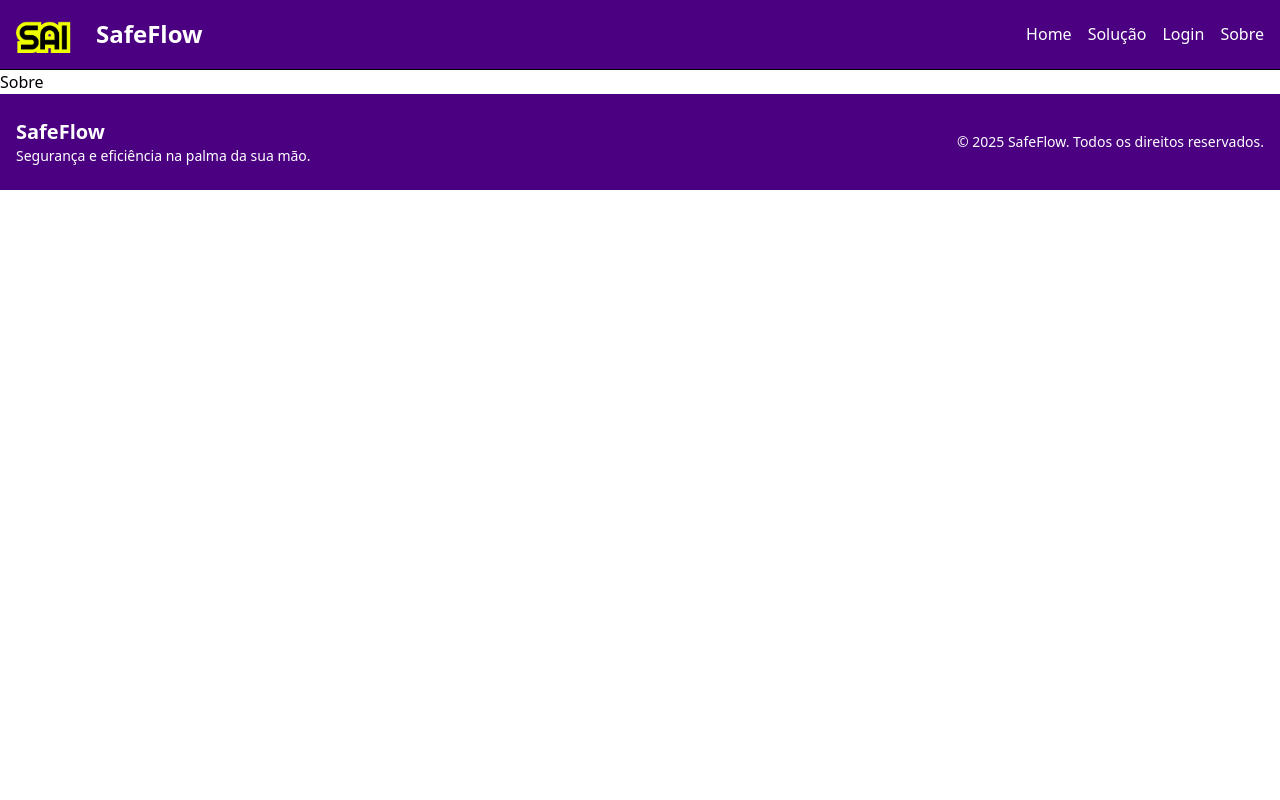
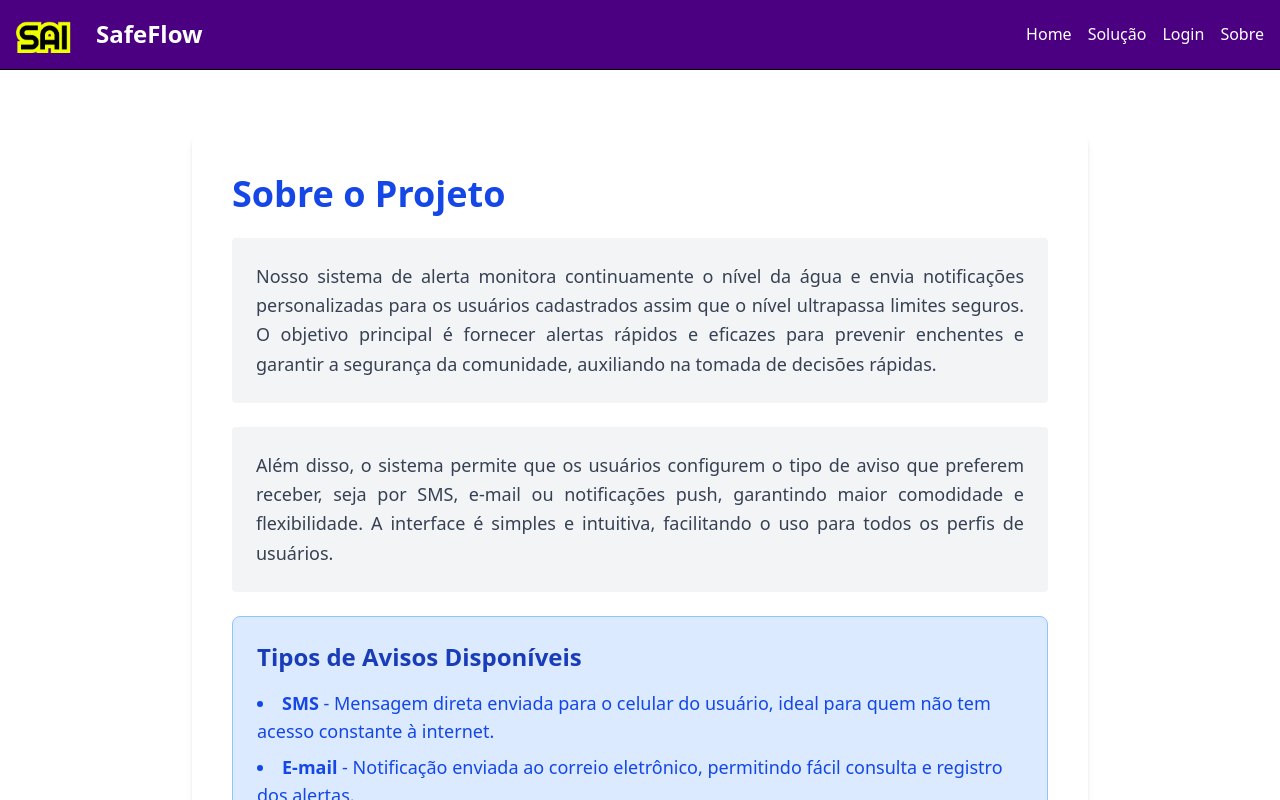
Before and after one commit to Stack-Society/GS-Web-Dev-projetogs, a React (Vite) app in the folder frontend/: page /Sobre in a window 1280 px wide. Shown: the top 800 px of the page. Built offline with nearby package versions, Linux system fonts and the light colour scheme.

Commit message:
Criando pagina sobre

```diff
--- a/frontend/src/routes/Sobre.jsx
+++ b/frontend/src/routes/Sobre.jsx
@@ -2,9 +2,32 @@ import React from 'react'
 
 const Sobre = () => {
   return (
-    <>
-        <h1>Sobre</h1>
-    </>
+    <section className="max-w-4xl mx-auto p-6 bg-white rounded-lg shadow-md mt-10 sm:mt-16 sm:p-10">
+      <h1 className="text-4xl font-bold mb-6 text-blue-700 text-center sm:text-left">
+        Sobre o Projeto
+      </h1>
+
+      <p className="text-gray-700 leading-relaxed mb-6 text-center sm:text-justify bg-gray-100 p-6 rounded text-lg">
+        Nosso sistema de alerta monitora continuamente o nível da água e envia notificações personalizadas para os usuários cadastrados assim que o nível ultrapassa limites seguros.
+        O objetivo principal é fornecer alertas rápidos e eficazes para prevenir enchentes e garantir a segurança da comunidade, auxiliando na tomada de decisões rápidas.
+      </p>
+
+      <p className="text-gray-700 leading-relaxed mb-6 text-center sm:text-justify bg-gray-100 p-6 rounded text-lg">
+        Além disso, o sistema permite que os usuários configurem o tipo de aviso que preferem receber, seja por SMS, e-mail ou notificações push, garantindo maior comodidade e flexibilidade.
+        A interface é simples e intuitiva, facilitando o uso para todos os perfis de usuários.
+      </p>
+
+      <div className="bg-blue-100 border border-blue-300 rounded-lg p-6 mb-6">
+        <h2 className="text-2xl font-semibold mb-4 text-blue-800 text-center sm:text-left">
+          Tipos de Avisos Disponíveis
+        </h2>
+        <ul className="list-disc list-inside text-blue-700 space-y-2 text-lg">
+          <li><strong>SMS</strong> - Mensagem direta enviada para o celular do usuário, ideal para quem não tem acesso constante à internet.</li>
+          <li><strong>E-mail</strong> - Notificação enviada ao correio eletrônico, permitindo fácil consulta e registro dos alertas.</li>
+          <li><strong>Push</strong> - Alertas instantâneos exibidos diretamente no aplicativo, garantindo rapidez na comunicação.</li>
+        </ul>
+      </div>
+    </section>
   )
 }
 
```
